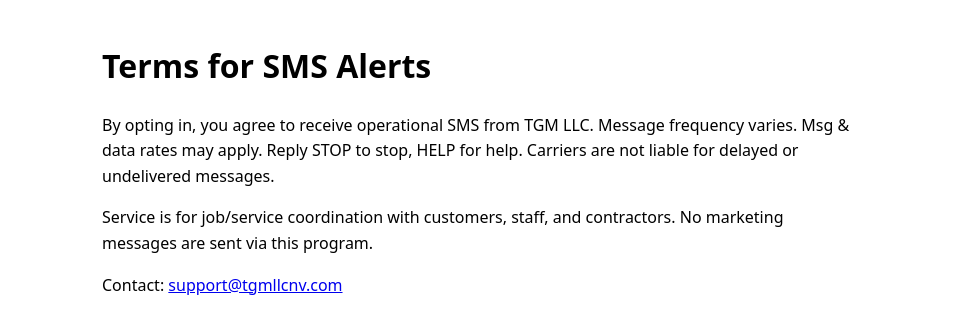
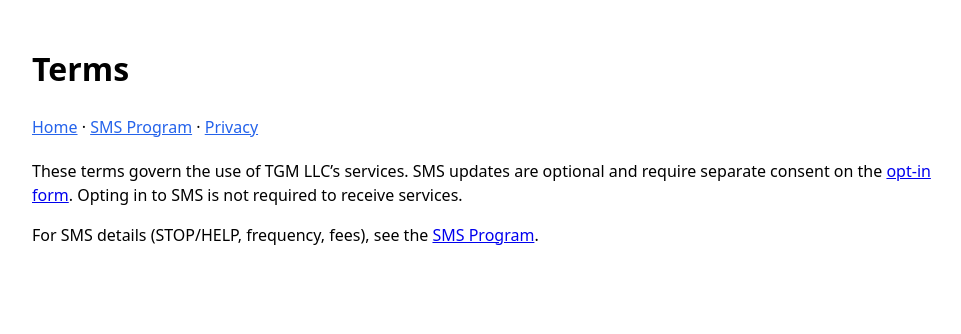
Before and after one commit to tgmllcnv/tgm-public, a plain HTML site: page terms.html in a window 1280 px wide. Shown: the whole page, without its empty margins (158-1119 px from the left). Drawn offline with Linux system fonts and the light colour scheme.

Commit message:
Update terms.html
terms

```diff
--- a/terms.html
+++ b/terms.html
@@ -1,7 +1,18 @@
 <!doctype html>
-<html lang="en"><head><meta charset="utf-8"><title>TGM LLC — Terms</title><meta name="viewport" content="width=device-width,initial-scale=1"><style>body{font-family:system-ui,-apple-system,Segoe UI,Roboto,Arial,sans-serif;max-width:760px;margin:40px auto;padding:0 16px;line-height:1.6}</style></head><body>
-<h1>Terms for SMS Alerts</h1>
-<p>By opting in, you agree to receive operational SMS from TGM LLC. Message frequency varies. Msg &amp; data rates may apply. Reply STOP to stop, HELP for help. Carriers are not liable for delayed or undelivered messages.</p>
-<p>Service is for job/service coordination with customers, staff, and contractors. No marketing messages are sent via this program.</p>
-<p>Contact: <a href="mailto:support@tgmllcnv.com">support@tgmllcnv.com</a></p>
-</body></html>
+<html lang="en">
+<head>
+  <meta charset="utf-8" />
+  <meta name="viewport" content="width=device-width,initial-scale=1" />
+  <title>Terms – TGM LLC</title>
+  <link rel="icon" href="/logo.png">
+  <style>body{font-family:system-ui,-apple-system,Segoe UI,Roboto,Arial,sans-serif;line-height:1.5;max-width:900px;margin:0 auto;padding:24px} nav a{color:#2563eb}</style>
+</head>
+<body>
+  <h1>Terms</h1>
+  <nav style="margin:20px 0">
+    <a href="/index.html">Home</a> · <a href="/sms-program.html">SMS Program</a> · <a href="/privacy.html">Privacy</a>
+  </nav>
+  <p>These terms govern the use of TGM LLC’s services. SMS updates are optional and require separate consent on the <a href="/sms-opt-in.html">opt-in form</a>. Opting in to SMS is not required to receive services.</p>
+  <p>For SMS details (STOP/HELP, frequency, fees), see the <a href="/sms-program.html">SMS Program</a>.</p>
+</body>
+</html>
```
